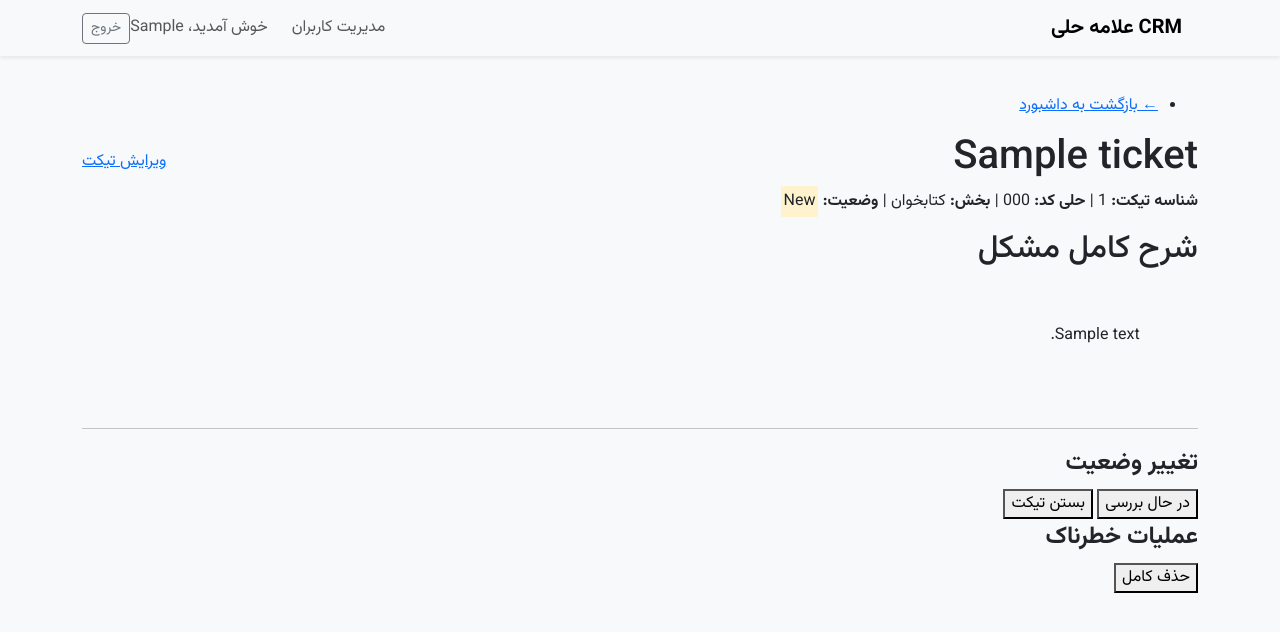
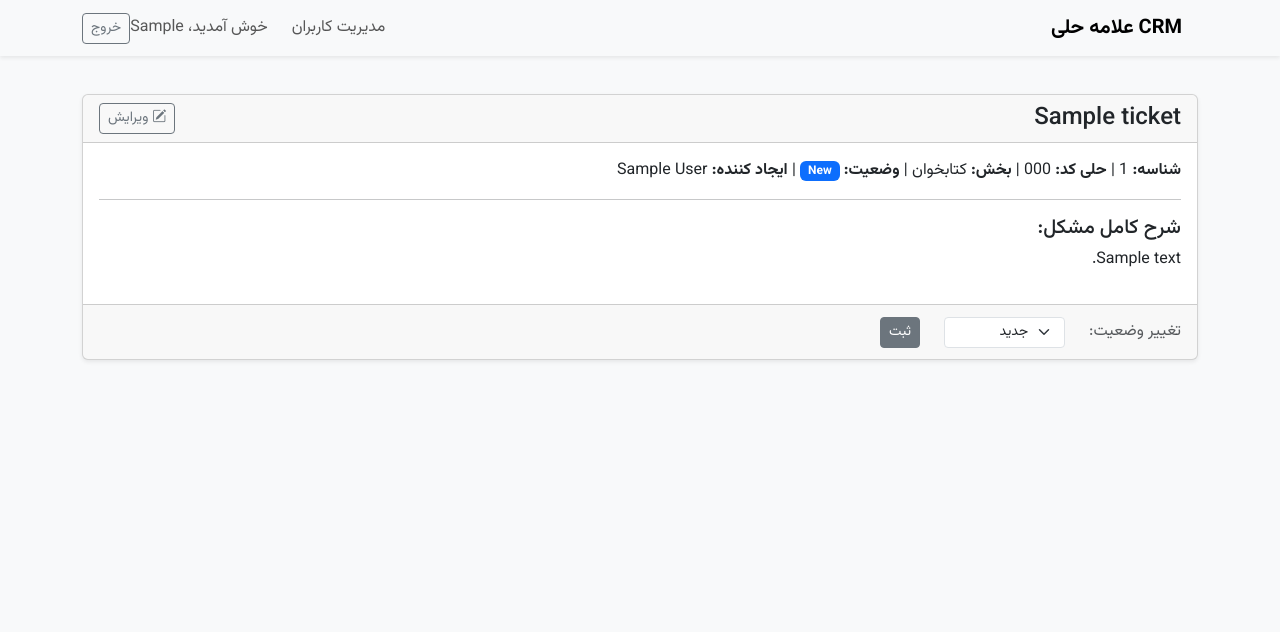
Before and after one commit to AllamehHelli/CRM, a Flask app: page /ticket/1 in a window 1280 px wide. Shown: the top 632 px of the page. Run offline with Flask 3, Linux system fonts and the light colour scheme; a user stored in the database is signed in; tables that the repository leaves empty hold one stand-in row (values such as "Sample post").

Commit message:
Update ticket_detail.html

```diff
--- a/templates/ticket_detail.html
+++ b/templates/ticket_detail.html
@@ -1,68 +1,42 @@
 {% extends "base.html" %}
-
-{% block title %}جزئیات تیکت #{{ ticket.id }} - {{ ticket.title }}{% endblock %}
-
-{% block head_extra %}
-<style>
-    .description-box { white-space: pre-wrap; padding: 1.5rem; border-radius: var(--border-radius); background-color: var(--code-background-color); border: var(--card-border); }
-    .actions-section { margin-top: 2rem; }
-    .actions-section fieldset { padding: 0; border: none; }
-    .actions-section .grid { grid-gap: 0.5rem; }
-    .danger-button { --background-color: var(--form-element-invalid-background-color); --border-color: var(--form-element-invalid-border-color); --color: var(--contrast); }
-</style>
-{% endblock %}
-
+{% block title %}تیکت #{{ ticket.id }} - {{ ticket.title }}{% endblock %}
 {% block content %}
-<nav>
-    <ul>
-        <li><a href="{{ url_for('index') }}">&larr; بازگشت به داشبورد</a></li>
-    </ul>
-</nav>
-
-<article>
-    <header>
-        <div style="display: flex; justify-content: space-between; align-items: center;">
-            <h1>{{ ticket.title }}</h1>
-            <!-- دکمه ویرایش فقط برای سازنده تیکت یا ادمین نمایش داده می‌شود -->
+<div class="card shadow-sm">
+    <div class="card-header d-flex justify-content-between align-items-center">
+        <h4 class="my-0">{{ ticket.title }}</h4>
         {% if current_user.id == ticket.creator_id or current_user.role == 'admin' %}
-                <a href="{{ url_for('edit_ticket', ticket_id=ticket.id) }}" role="button" class="outline">ویرایش تیکت</a>
+            <a href="{{ url_for('edit_ticket', ticket_id=ticket.id) }}" class="btn btn-outline-secondary btn-sm"><i class="bi bi-pencil-square"></i> ویرایش</a>
         {% endif %}
     </div>
-        <p>
-            <strong>شناسه تیکت:</strong> {{ ticket.id }} |
+    <div class="card-body">
+        <p class="card-text">
+            <strong>شناسه:</strong> {{ ticket.id }} |
             <strong>حلی کد:</strong> {{ ticket.student_code }} |
             <strong>بخش:</strong> {{ ticket.department.name }} |
-            <strong>وضعیت:</strong> <mark>{{ ticket.status }}</mark>
+            <strong>وضعیت:</strong> <span class="badge bg-primary">{{ ticket.status }}</span> |
+            <strong>ایجاد کننده:</strong> {{ ticket.creator.first_name }} {{ ticket.creator.last_name }}
         </p>
-    </header>
-
-    <h2>شرح کامل مشکل</h2>
-    <div class="description-box">
-        {{ ticket.description }}
+        <hr>
+        <h5>شرح کامل مشکل:</h5>
+        <p style="white-space: pre-wrap;">{{ ticket.description }}</p>
     </div>
 
-    {% if current_user.is_authenticated and current_user.role == 'admin' %}
-    <footer class="actions-section">
-        <hr>
-        <div class="grid">
+    {% if current_user.role == 'admin' or (current_user.role == 'operator' and current_user.department_id == ticket.department_id) %}
+    <div class="card-footer text-muted">
         <form action="{{ url_for('update_status', ticket_id=ticket.id) }}" method="POST">
-                <fieldset>
-                    <legend><strong>تغییر وضعیت</strong></legend>
-                    <div class="grid">
-                        <button type="submit" name="status" value="In Progress" class="secondary">در حال بررسی</button>
-                        <button type="submit" name="status" value="Closed" class="contrast">بستن تیکت</button>
+            <div class="row align-items-center">
+                <div class="col-auto"><label class="col-form-label">تغییر وضعیت:</label></div>
+                <div class="col-auto">
+                    <select name="status" class="form-select form-select-sm">
+                        <option value="New" {% if ticket.status == 'New' %}selected{% endif %}>جدید</option>
+                        <option value="In Progress" {% if ticket.status == 'In Progress' %}selected{% endif %}>در حال بررسی</option>
+                        <option value="Closed" {% if ticket.status == 'Closed' %}selected{% endif %}>بسته شده</option>
+                    </select>
                 </div>
-                </fieldset>
-            </form>
-            <form action="{{ url_for('delete_ticket', ticket_id=ticket.id) }}" method="POST" onsubmit="return confirm('آیا از حذف این تیکت اطمینان دارید؟');">
-                <fieldset>
-                    <legend><strong>عملیات خطرناک</strong></legend>
-                    <button type="submit" class="danger-button">حذف کامل</button>
-                </fieldset>
+                <div class="col-auto"><button type="submit" class="btn btn-secondary btn-sm">ثبت</button></div>
+            </div>
         </form>
     </div>
-    </footer>
     {% endif %}
-
-</article>
+</div>
 {% endblock %}
```
Lines whose indentation alone changed are shown as unchanged.
